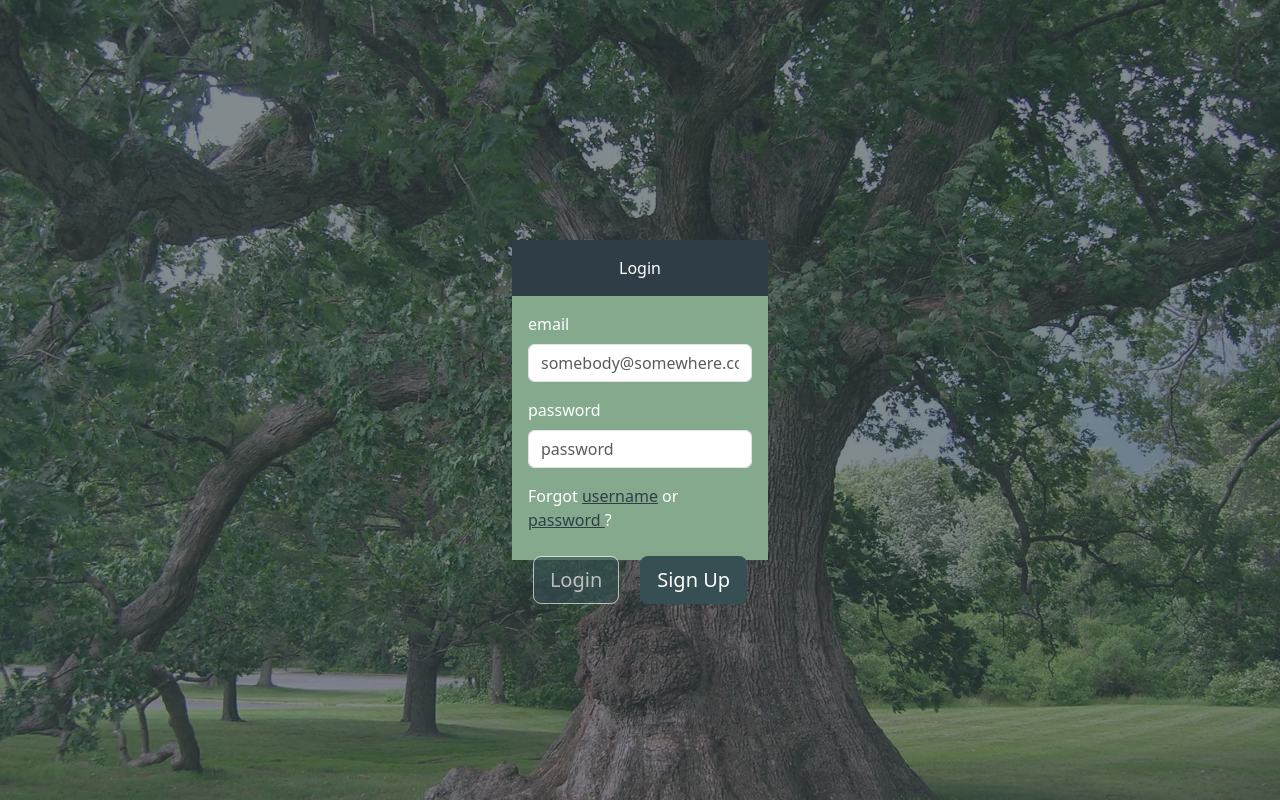
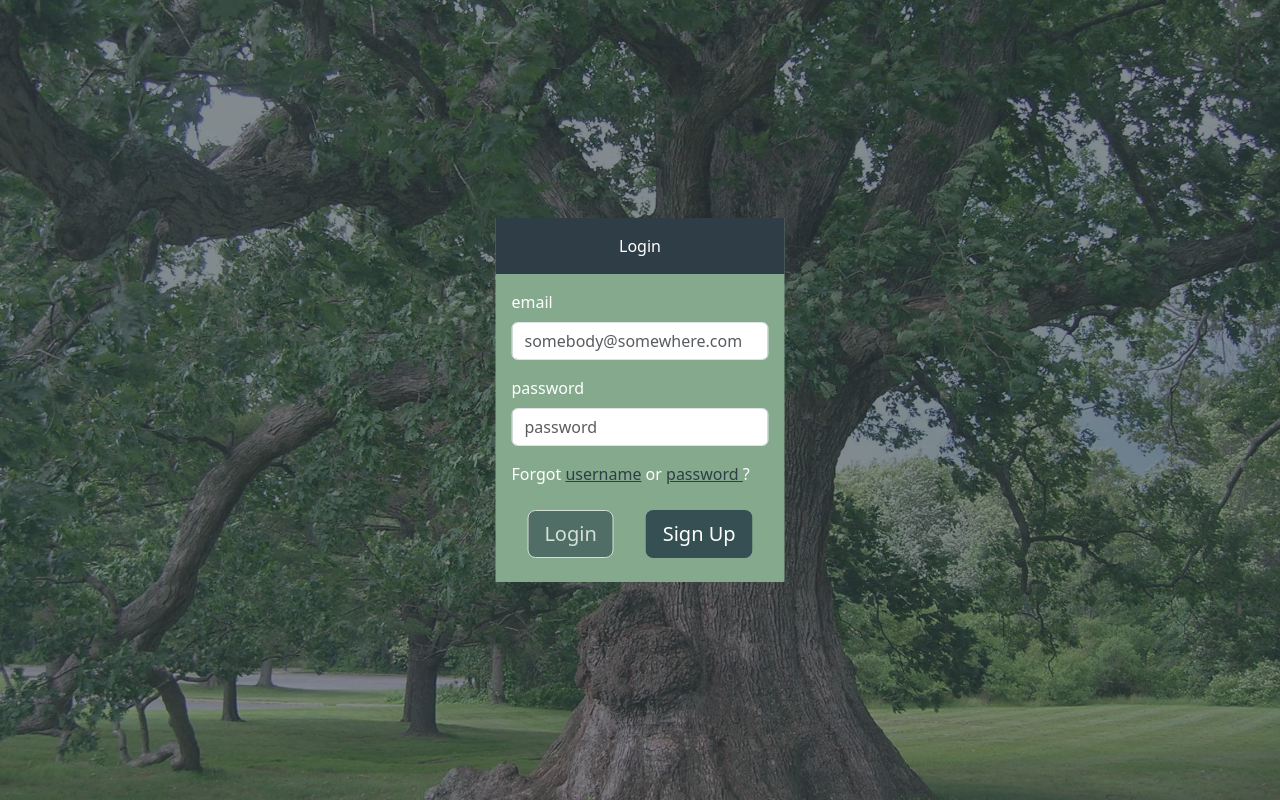
Before and after one commit to JustInJax1991/login-page, a React (Create React App) app: page / in a window 1280 px wide. Built offline with nearby package versions, Linux system fonts and the light colour scheme.

Commit message:
resizable login container and fixed background

```diff
--- a/src/App.js
+++ b/src/App.js
@@ -10,12 +10,11 @@ class App extends Component {
     return (
       <div style={{
         backgroundImage:  `url(${background})`,
-        backgroundAttachment: "fixed",
+        backgroundAttachment: 'fixed',
         backgroundSize: 'cover',
         backgroundRepeat: 'no-repeat',
         backgroundPosition: 'center',
-        height: '100vh',
-        width: '100vw'
+        overflow: 'hidden'
         }}>
           <div style={{
             height: '100vh',
@@ -39,9 +38,7 @@ class LoginContainer extends Component {
         height: '100vh',
         width: '100vw'
       }}>
-        <div className="position-absolute top-50 start-50 translate-middle" style={{
-        height: '40%',
-        width: '20%',
+        <div className="position-absolute top-50 start-50 translate-middle d-flex-column" style={{
         backgroundColor: '#84a98c'
       }}>
         <LoginHeader/>
```
